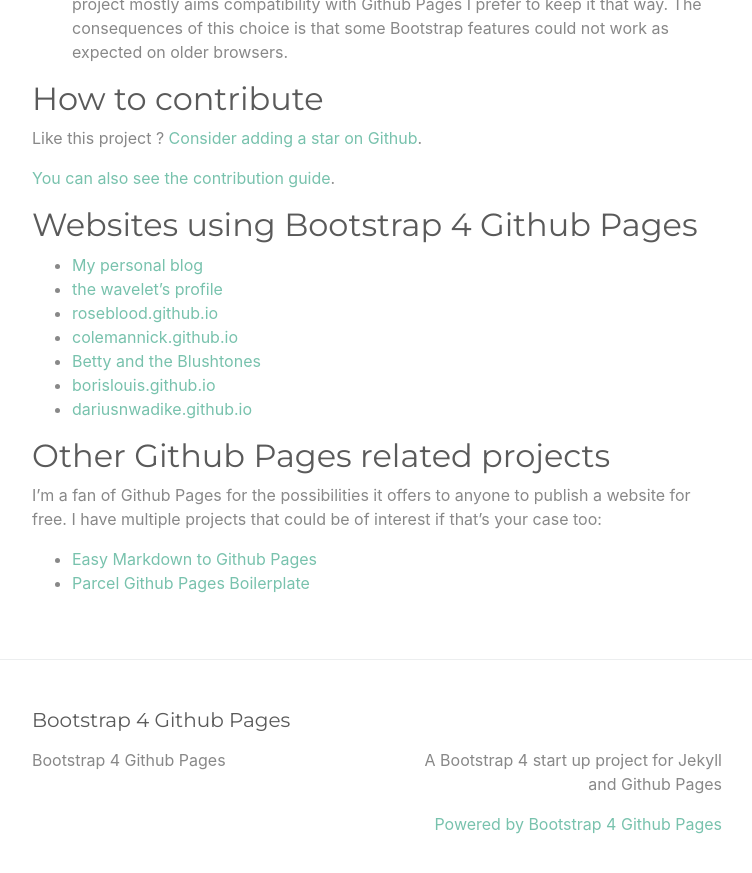
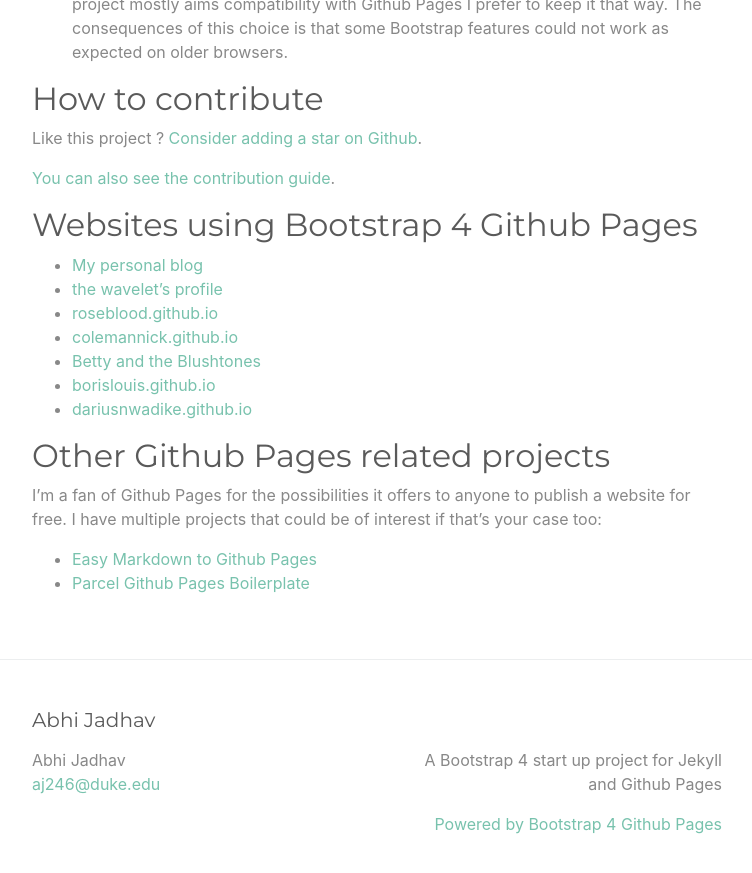
Before and after one commit to a1pha/a1pha.github.io, a Jekyll site: the page built from index.md, in a window 1280 px wide and 900 px high, scrolled down 2416 px. Shown: the top 873 px of the window, without its empty margins (263-1015 px from the left). Built offline with Jekyll 4.4.1, drawn with Linux system fonts in a browser that asks for light colours; some of the changed text lies outside the part shown.

Commit message:
Update _config

```diff
--- a/_config.yml
+++ b/_config.yml
@@ -13,16 +13,16 @@
 # you will see them accessed via {{ site.title }}, {{ site.email }}, and so on.
 # You can create any custom variable you would like, and they will be accessible
 # in the templates via {{ site.myvariable }}.
-title: Bootstrap 4 Github Pages
-email: ""
+title: Abhi Jadhav
+email: "aj246@duke.edu"
 description: >- # this means to ignore newlines until "baseurl:"
   A Bootstrap 4 start up project for Jekyll and Github Pages
 #baseurl: "" # the subpath of your site, e.g. /blog
 #url: "" # the base hostname & protocol for your site, e.g. http://example.com
-#twitter_username: jekyllrb
-#github_username:  jekyll
+#twitter_username: a1phabot
+#github_username:  a1pha
 
-repository: "nicolas-van/bootstrap-4-github-pages"
+repository: " a1pha/a1pha.github.io "
 
 # Build settings
 plugins:
```
